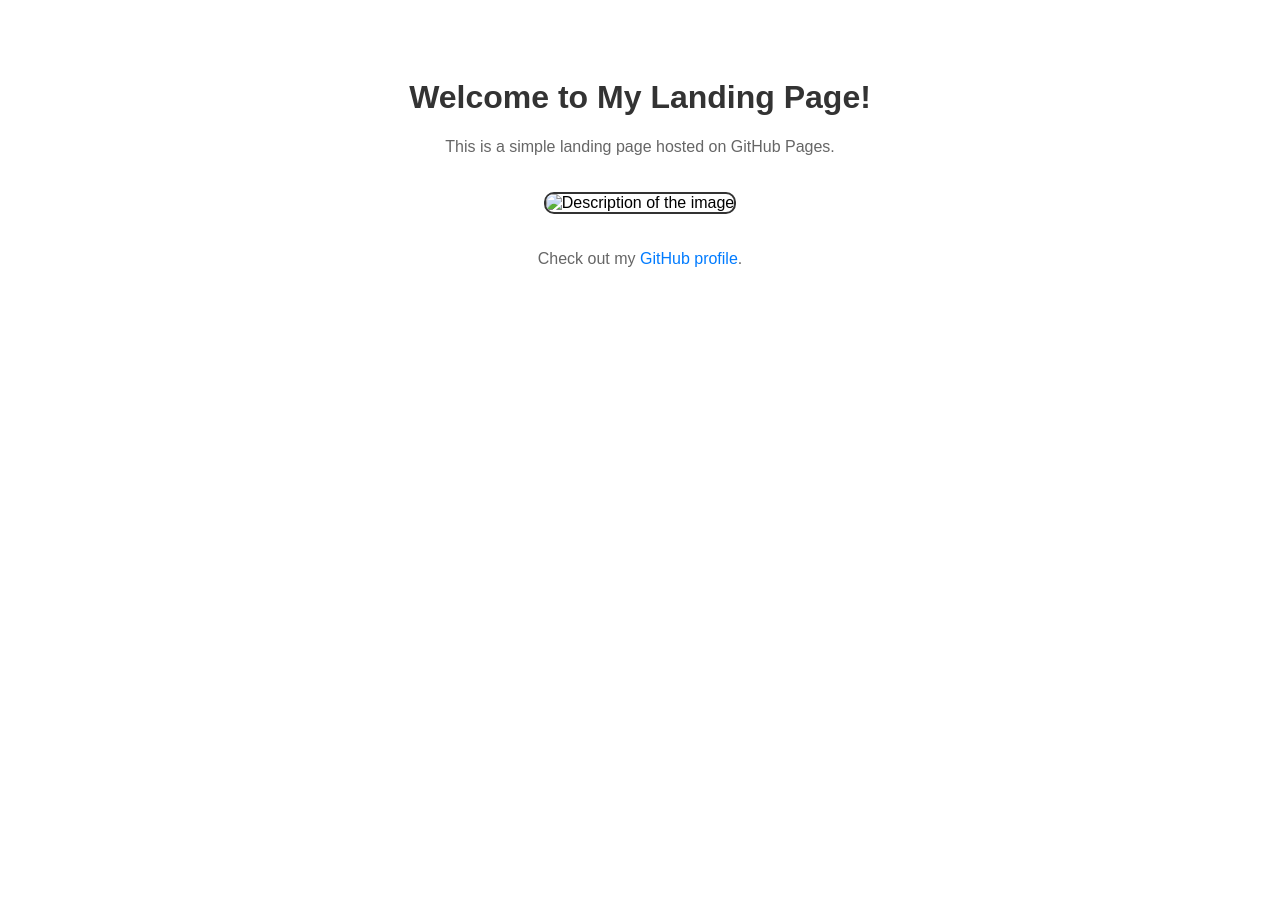
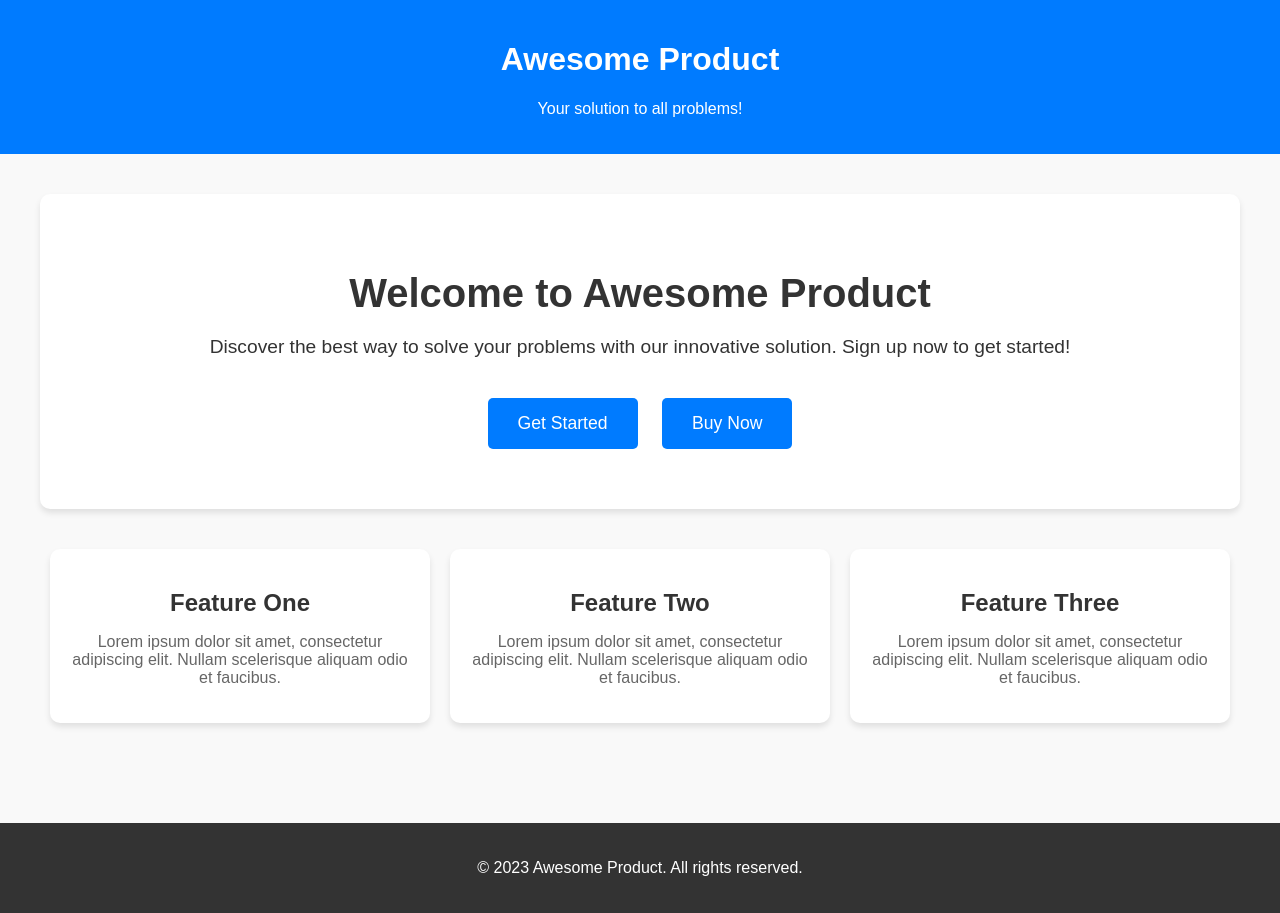
Before and after one commit to bestever1265/my-landing-page, a plain HTML site: page index.html in a window 1280 px wide. Before the commit the page ends 800 px from the top, so only its background shows below. Drawn offline with Linux system fonts and the light colour scheme.

Commit message:
Update1 index.html

```diff
--- a/index.html
+++ b/index.html
@@ -3,36 +3,128 @@
 <head>
     <meta charset="UTF-8">
     <meta name="viewport" content="width=device-width, initial-scale=1.0">
-    <title>My Landing Page</title>
+    <title>Landing Page - Awesome Product</title>
     <style>
         body {
             font-family: Arial, sans-serif;
-            text-align: center;
-            padding: 50px;
-        }
-        h1 {
+            margin: 0;
+            padding: 0;
+            background-color: #f9f9f9;
             color: #333;
         }
-        p {
+        header {
+            background-color: #007BFF;
+            color: #fff;
+            padding: 20px 0;
+            text-align: center;
+        }
+        .container {
+            max-width: 1200px;
+            margin: 0 auto;
+            padding: 20px;
+        }
+        .hero {
+            text-align: center;
+            padding: 50px 20px;
+            background-color: #fff;
+            margin: 20px 0;
+            border-radius: 10px;
+            box-shadow: 0 4px 6px rgba(0, 0, 0, 0.1);
+        }
+        .hero h1 {
+            font-size: 2.5rem;
+            margin-bottom: 20px;
+        }
+        .hero p {
+            font-size: 1.2rem;
+            margin-bottom: 30px;
+        }
+        .cta-button {
+            background-color: #007BFF;
+            color: #fff;
+            padding: 15px 30px;
+            font-size: 1.1rem;
+            border: none;
+            border-radius: 5px;
+            cursor: pointer;
+            transition: background-color 0.3s ease;
+            text-decoration: none; /* Remove underline from link */
+            display: inline-block; /* Make it look like a button */
+            margin: 10px; /* Add some spacing */
+        }
+        .cta-button:hover {
+            background-color: #0056b3;
+        }
+        .features {
+            display: flex;
+            justify-content: space-between;
+            margin: 40px 0;
+        }
+        .feature {
+            flex: 1;
+            text-align: center;
+            padding: 20px;
+            background-color: #fff;
+            margin: 0 10px;
+            border-radius: 10px;
+            box-shadow: 0 4px 6px rgba(0, 0, 0, 0.1);
+        }
+        .feature h2 {
+            font-size: 1.5rem;
+            margin-bottom: 10px;
+        }
+        .feature p {
+            font-size: 1rem;
             color: #666;
         }
-        a {
-            color: #007BFF;
-            text-decoration: none;
-        }
-        img {
-            width: 300px; /* Adjust the width as needed */
-            height: auto; /* Maintain aspect ratio */
-            border: 2px solid #333; /* Add a border */
-            border-radius: 10px; /* Rounded corners */
-            margin: 20px auto; /* Center the image */
+        footer {
+            background-color: #333;
+            color: #fff;
+            text-align: center;
+            padding: 20px 0;
+            margin-top: 40px;
         }
     </style>
 </head>
 <body>
-    <h1>Welcome to My Landing Page!</h1>
-    <p>This is a simple landing page hosted on GitHub Pages.</p>
-    <img src="add image.png" alt="Description of the image">
-    <p>Check out my <a href="https://github.com/bestsever1265">GitHub profile</a>.</p>
+
+    <!-- Header -->
+    <header>
+        <h1>Awesome Product</h1>
+        <p>Your solution to all problems!</p>
+    </header>
+
+    <!-- Hero Section -->
+    <div class="container">
+        <div class="hero">
+            <h1>Welcome to Awesome Product</h1>
+            <p>Discover the best way to solve your problems with our innovative solution. Sign up now to get started!</p>
+            <button class="cta-button">Get Started</button>
+            <!-- Affiliate Button -->
+            <a href="https://your-affiliate-link.com" class="cta-button" target="_blank">Buy Now</a>
+        </div>
+
+        <!-- Features Section -->
+        <div class="features">
+            <div class="feature">
+                <h2>Feature One</h2>
+                <p>Lorem ipsum dolor sit amet, consectetur adipiscing elit. Nullam scelerisque aliquam odio et faucibus.</p>
+            </div>
+            <div class="feature">
+                <h2>Feature Two</h2>
+                <p>Lorem ipsum dolor sit amet, consectetur adipiscing elit. Nullam scelerisque aliquam odio et faucibus.</p>
+            </div>
+            <div class="feature">
+                <h2>Feature Three</h2>
+                <p>Lorem ipsum dolor sit amet, consectetur adipiscing elit. Nullam scelerisque aliquam odio et faucibus.</p>
+            </div>
+        </div>
+    </div>
+
+    <!-- Footer -->
+    <footer>
+        <p>&copy; 2023 Awesome Product. All rights reserved.</p>
+    </footer>
+
 </body>
 </html>
```
